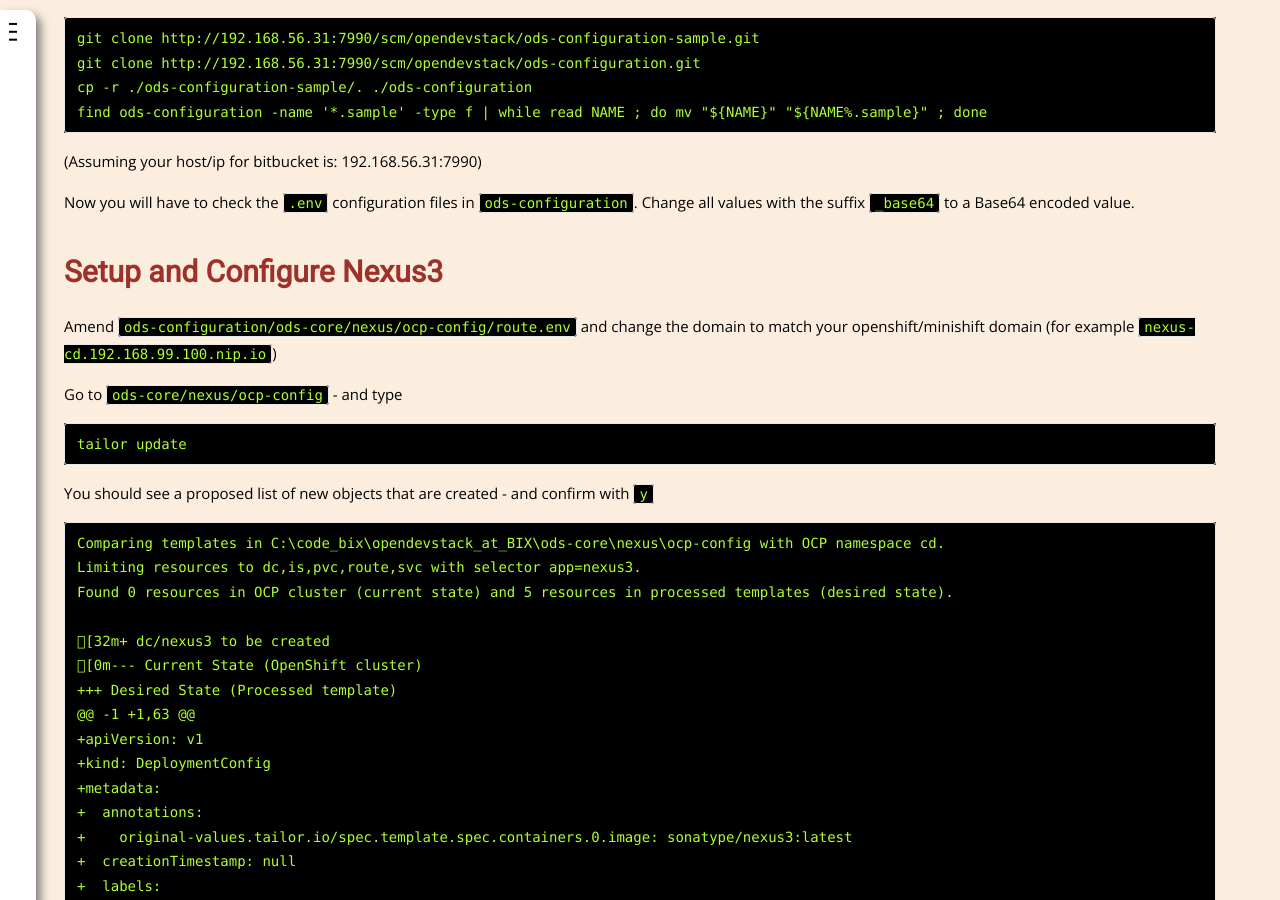
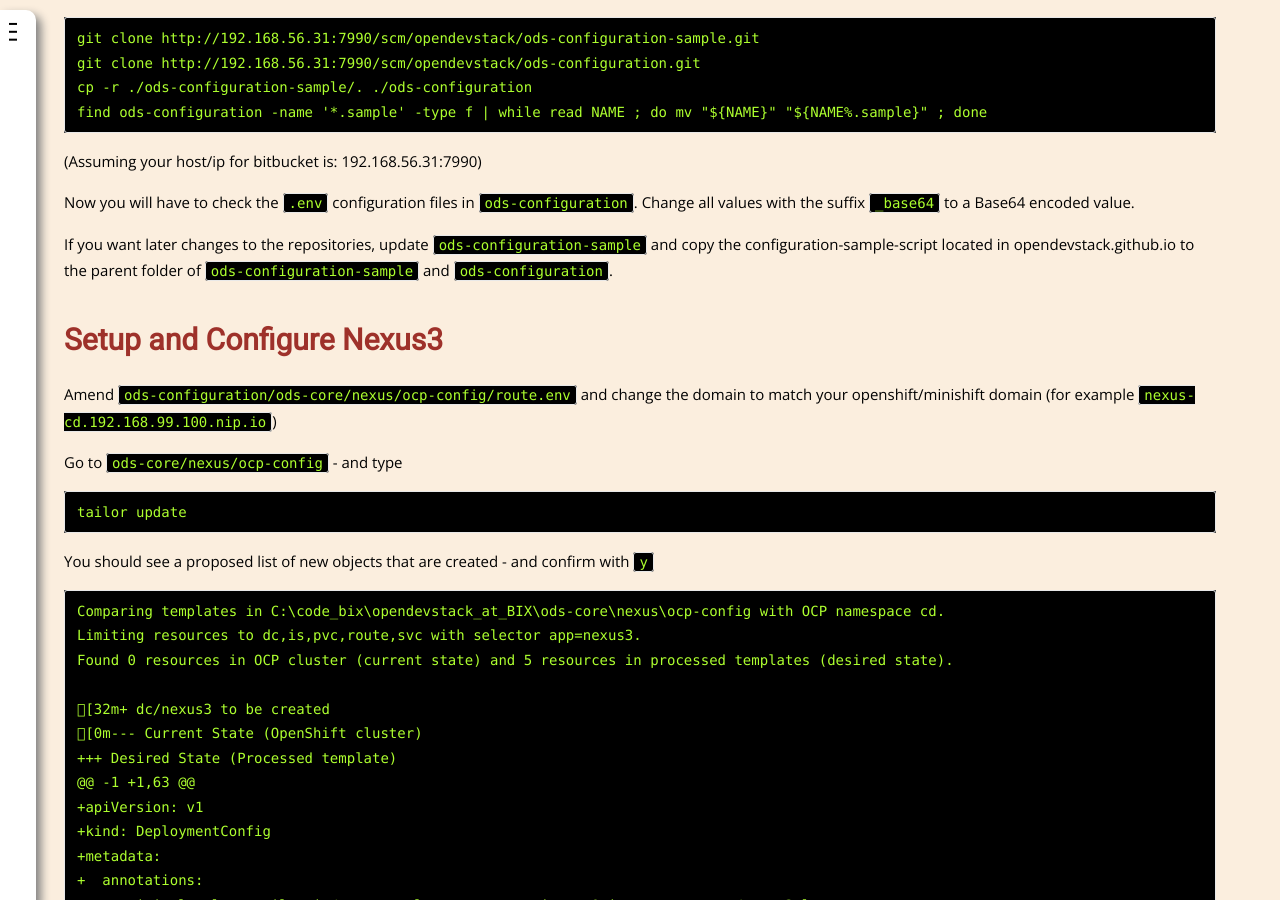
Before and after one commit to opendevstack/opendevstack.github.io, a Jekyll site: the page built from doc/getting-started.md, in a window 1280 px wide and 900 px high, scrolled down 16202 px. Built offline with Jekyll 4.4.1, drawn with Linux system fonts in a browser that asks for light colours; our own code applies the rules of GitHub Pages for plain Markdown files.

Commit message:
Added decribtion for configuration-sample-script.sh to '###Prepare environment settings' in getting-started

```diff
--- a/doc/getting-started.md
+++ b/doc/getting-started.md
@@ -595,6 +595,8 @@
 
 Now you will have to check the `.env` configuration files in `ods-configuration`. Change all values with the suffix `_base64` to a Base64 encoded value.
 
+If you want later changes to the repositories, update `ods-configuration-sample` and copy the configuration-sample-script located in opendevstack.github.io to the parent folder of `ods-configuration-sample` and `ods-configuration`.
+
 ### Setup and Configure Nexus3
 Amend `ods-configuration/ods-core/nexus/ocp-config/route.env` and change the domain to match your openshift/minishift domain (for example `nexus-cd.192.168.99.100.nip.io`)
 
```
